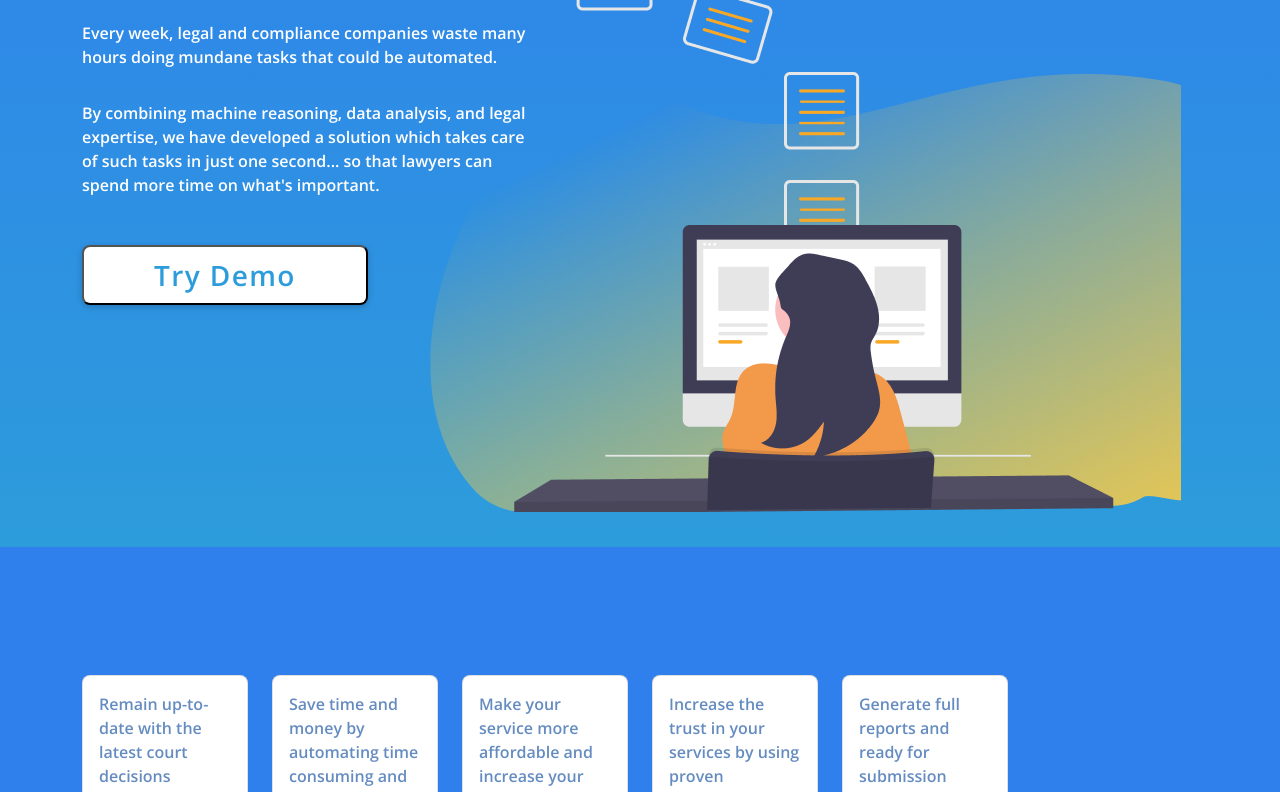
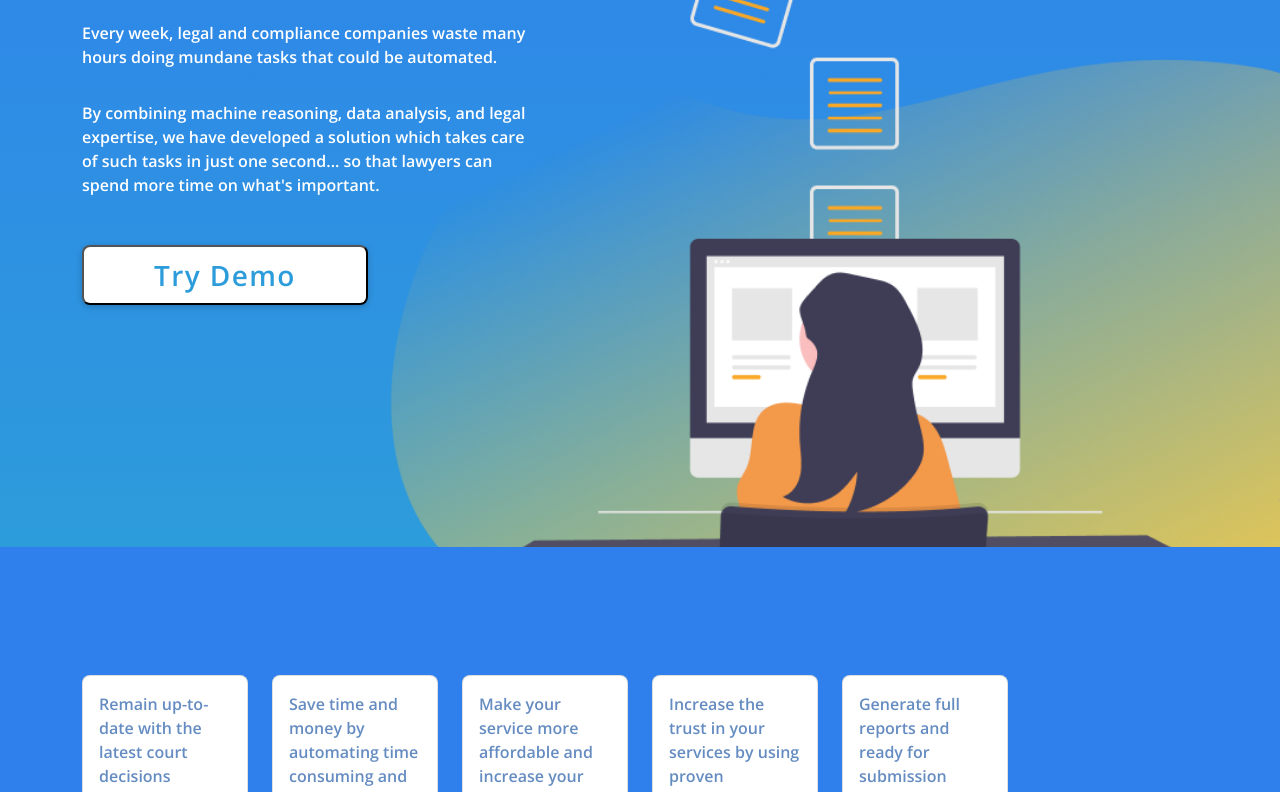
Before and after one commit to legai-app/site, a plain HTML site: page index.html in a window 1280 px wide. Shown: the part 253-1045 px from the top of the page. Drawn offline with nearby package versions, Linux system fonts and the light colour scheme.

Commit message:
changed style

```diff
--- a/css/main.css
+++ b/css/main.css
@@ -55,7 +55,7 @@ section {
   background-image: url('../img/MainGraphic.png'), linear-gradient(#2F80ED, #2D9CDB);
   background-position: center; /* Center the image */
   background-repeat: no-repeat; /* Do not repeat the image */
-  padding-bottom: 37.5%;
+  background-size: cover; /* Resize the background image to cover the entire container */
 }
 
 #main .main-content {
```
Also changed, not shown: 1 other file.
